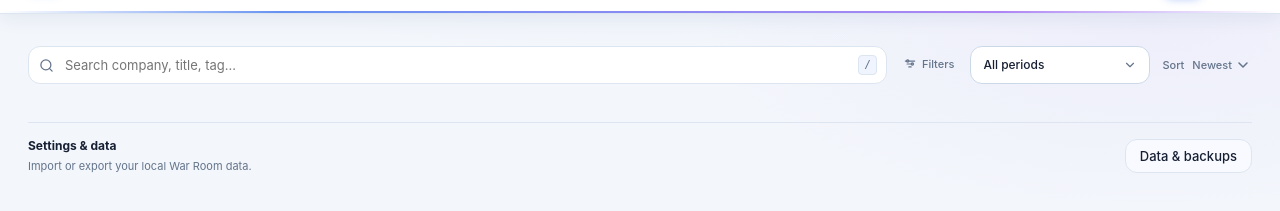
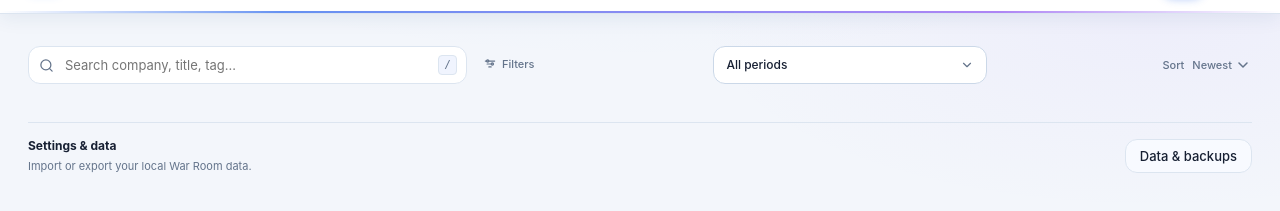
Before and after one commit to NoveliaYuki/war-room, a website: page frontend/index.html in a window 1280 px wide. Shown: the part 61-272 px from the top of the page. Drawn offline with Linux system fonts and the light colour scheme; no server answers.

Commit message:
fix: [v1.7.0] - preserve preferred search width

```diff
--- a/frontend/public/css/card.css
+++ b/frontend/public/css/card.css
@@ -12,7 +12,7 @@
 
 .process-toolbar {
   display: grid;
-  grid-template-columns: minmax(140px, 1fr) auto minmax(125px, 180px) auto;
+  grid-template-columns: minmax(140px, min(340px, 1fr)) auto minmax(125px, 180px) auto;
   align-items: center;
   gap: 8px 12px;
   min-height: 28px;
```
